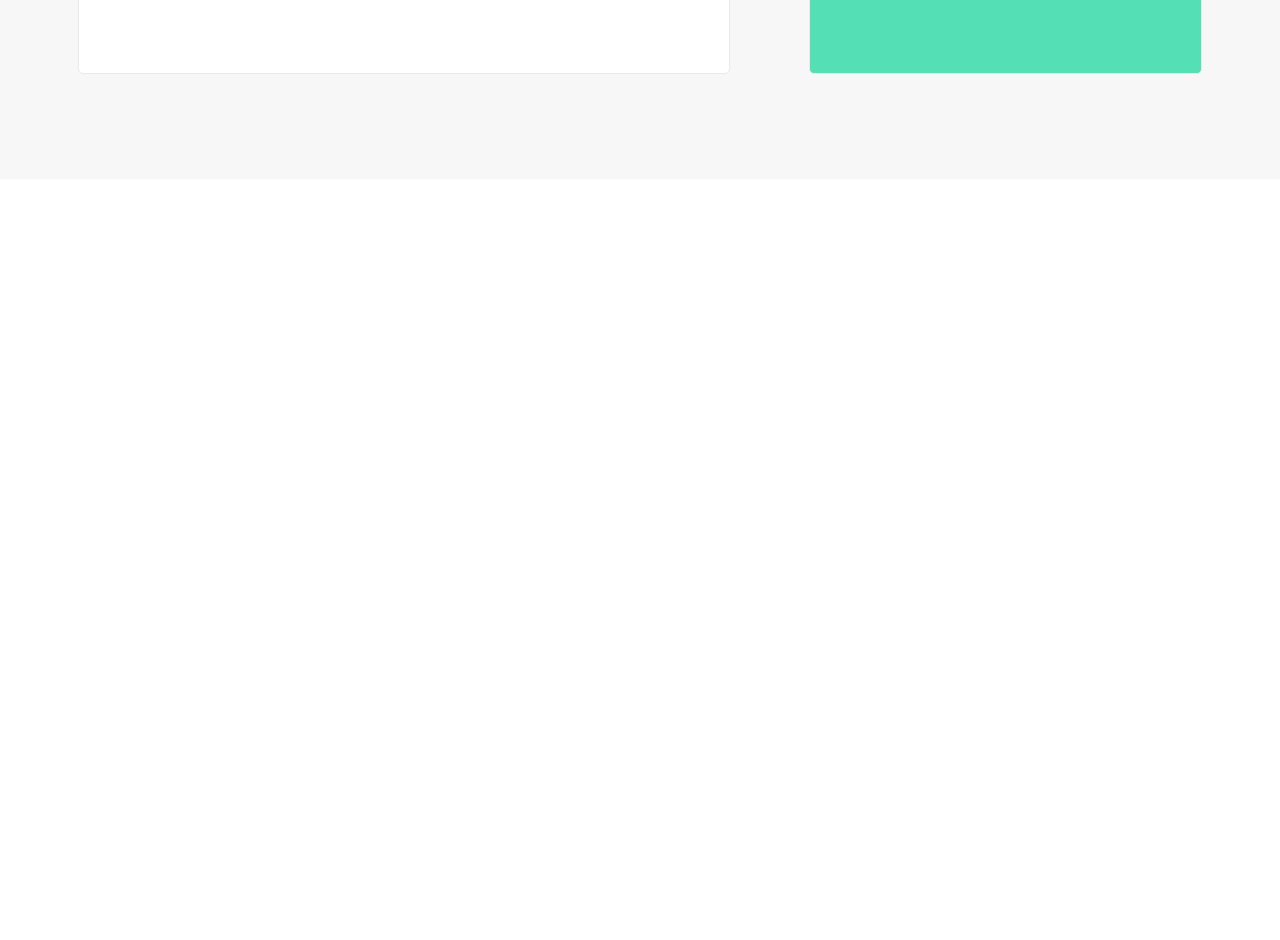
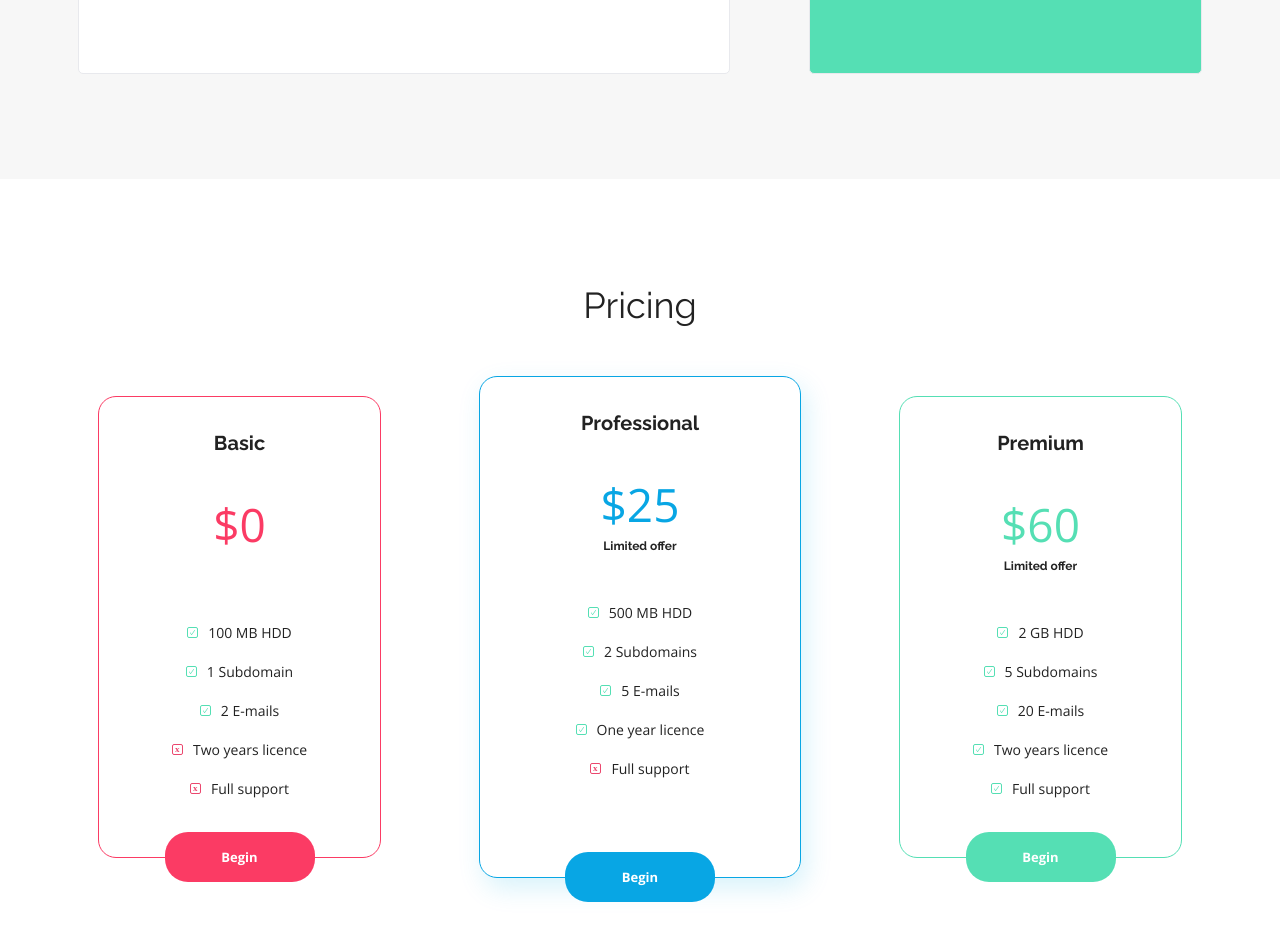
Before and after one commit to datapiotr/BestShop, a plain HTML site: page index.html in a window 1280 px wide. Shown: the part 2552-3492 px from the top of the page. Before the commit the page ends 2731 px from the top, so only its background shows below. Drawn offline with nearby package versions, Linux system fonts and the light colour scheme.

Commit message:
Dodanie sekcji cennik

```diff
--- a/css/style.css
+++ b/css/style.css
@@ -356,3 +356,134 @@
     line-height: 22px;
     padding-bottom: 50px;
 }
+
+/* PRICING */
+
+.pricing h3 {
+    margin: 105px auto 50px auto;
+    text-align: center;
+    font-family: var(--font1);
+    font-size: 36px;
+    line-height: 42px;
+}
+
+.pricing__box {
+    display: flex;
+    justify-content: space-evenly;
+    align-items: center;
+    text-align: center;
+    margin-bottom: 160px;
+}
+
+.pricing__element {
+    border-radius: 18px;
+    border-width: 1px;
+    border-style: solid;
+    flex-basis: 22%;
+    position: relative;
+}
+
+.reddishElement {
+    border-color: var(--redish);
+    height: 460px;
+}
+
+.primaryElement {
+    border-color: var(--primary);
+    height: 500px;
+    flex-basis: 25%;
+    box-shadow: 5px 10px 27px var(--primary-shadow);
+}
+
+.greenElement {
+    border-color: var(--green);
+    height: 460px;
+}
+
+.pricing__element h4 {
+    font-family: var(--font1);
+    font-size: 20px;
+    line-height: 24px;
+    font-weight: bold;
+    margin: 34px 0 34px 0;
+}
+
+.pricing__element p {
+    font-family: var(--font2);
+    font-size: 14px;
+    line-height: 19px;
+    margin: 20px 0 20px 0;
+}
+
+.pricing__element p:last-of-type {
+    margin-bottom: 81px;
+}
+
+.pricing__element .price {
+    font-size: 46px;
+    line-height: 70px;
+    font-weight: 300;
+    margin: 0;
+}
+
+.reddishElement .price {
+    color: var(--redish);
+    margin-bottom: 64px;
+}
+
+.primaryElement .price {
+    color: var(--primary);
+}
+
+.greenElement .price {
+    color: var(--green);
+}
+
+p.limited {
+    font-family: var(--font1);
+    font-size: 12px;
+    line-height: 14px;
+    font-weight: bold;
+    margin-bottom: 50px;
+    margin-top: 0;
+}
+
+.begin {
+    height: 50px;
+    width: 150px;
+    color: var(--white);
+    font-family: var(--font2);
+    display: inline-block;
+    font-size: 13px;
+    line-height: 50px;
+    font-weight: bold;
+    border-radius: 23px;
+    position: absolute;
+    bottom: -25px;
+    left: 50%;
+    transform: translateX(-50%);
+    text-decoration: none;
+}
+
+.yes,
+.no {
+    display: flex;
+    justify-content: center;
+    align-items: center;
+}
+
+.yes::before,
+.no::before {
+    content: '';
+    width: 11px;
+    height: 11px;
+    margin-right: 10px;
+}
+
+.yes::before {
+    background-image: url(../assets/Ckechmark-1.svg);
+}
+
+.no::before {
+    background-image: url(../assets/Close.svg);
+}
--- a/index.html
+++ b/index.html
@@ -95,5 +95,42 @@
                 </div>
             </div>
     </section>
+    <section class="pricing">
+        <h3>Pricing</h3>
+        <div class="pricing__box">
+            <div class="pricing__element reddishElement">
+                <h4>Basic</h4>
+                <p class="price">$0</p>
+                <p class='yes'>100 MB HDD</p>
+                <p class='yes'>1 Subdomain</p>
+                <p class='yes'>2 E-mails</p>
+                <p class='no'>Two years licence</p>
+                <p class='no'>Full support</p>
+                <a href="#" class="begin reddish">Begin</a>
+            </div>
+            <div class="pricing__element primaryElement">
+                <h4>Professional</h4>
+                <p class="price">$25</p>
+                <p class="limited">Limited offer</p>
+                <p class='yes'>500 MB HDD</p>
+                <p class='yes'>2 Subdomains</p>
+                <p class='yes'>5 E-mails</p>
+                <p class='yes'>One year licence</p>
+                <p class='no'>Full support</p>
+                <a href="#" class="begin primary">Begin</a>
+            </div>
+            <div class="pricing__element greenElement">
+                <h4>Premium</h4>
+                <p class="price">$60</p>
+                <p class="limited">Limited offer</p>
+                <p class='yes'>2 GB HDD</p>
+                <p class='yes'>5 Subdomains</p>
+                <p class='yes'>20 E-mails</p>
+                <p class='yes'>Two years licence</p>
+                <p class='yes'>Full support</p>
+                <a href="#" class="begin green">Begin</a>
+            </div>
+        </div>
+    </section>
 </body>
 </html>
```
